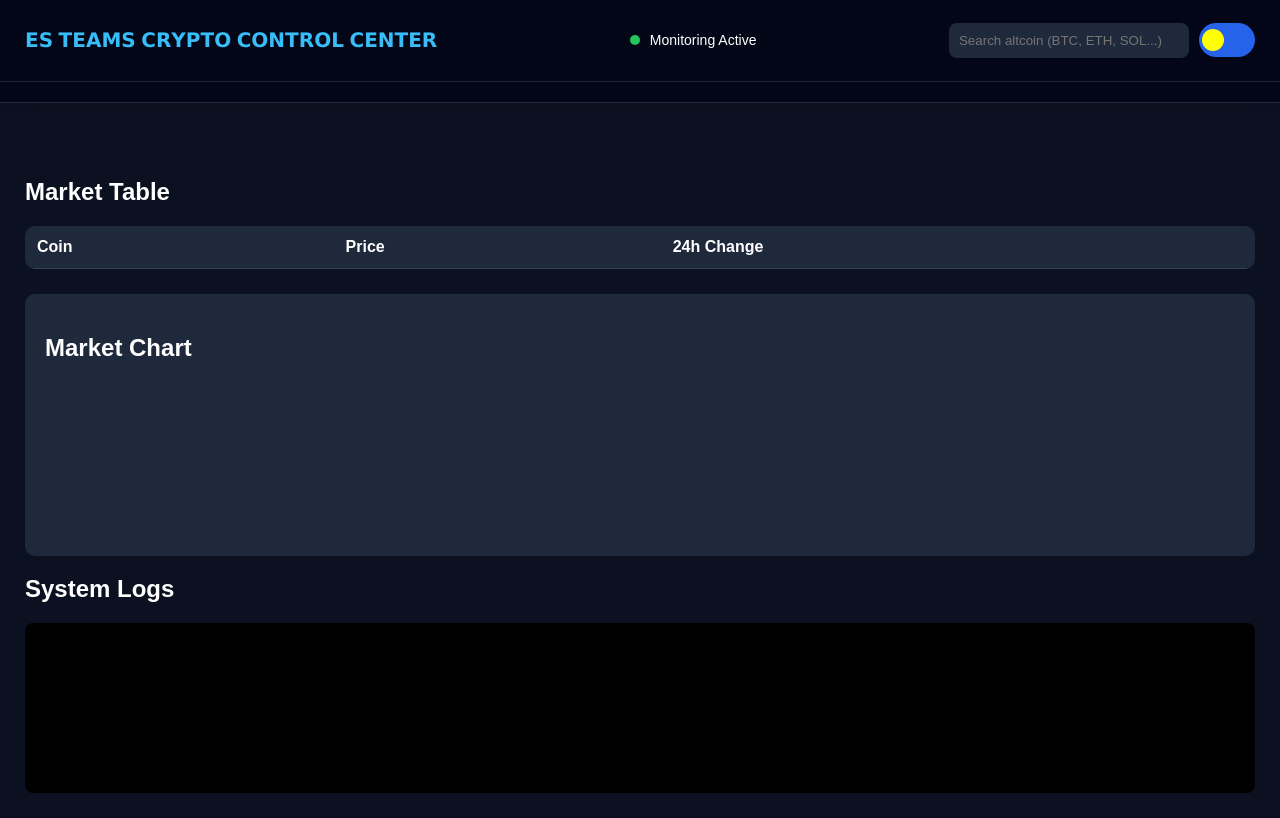
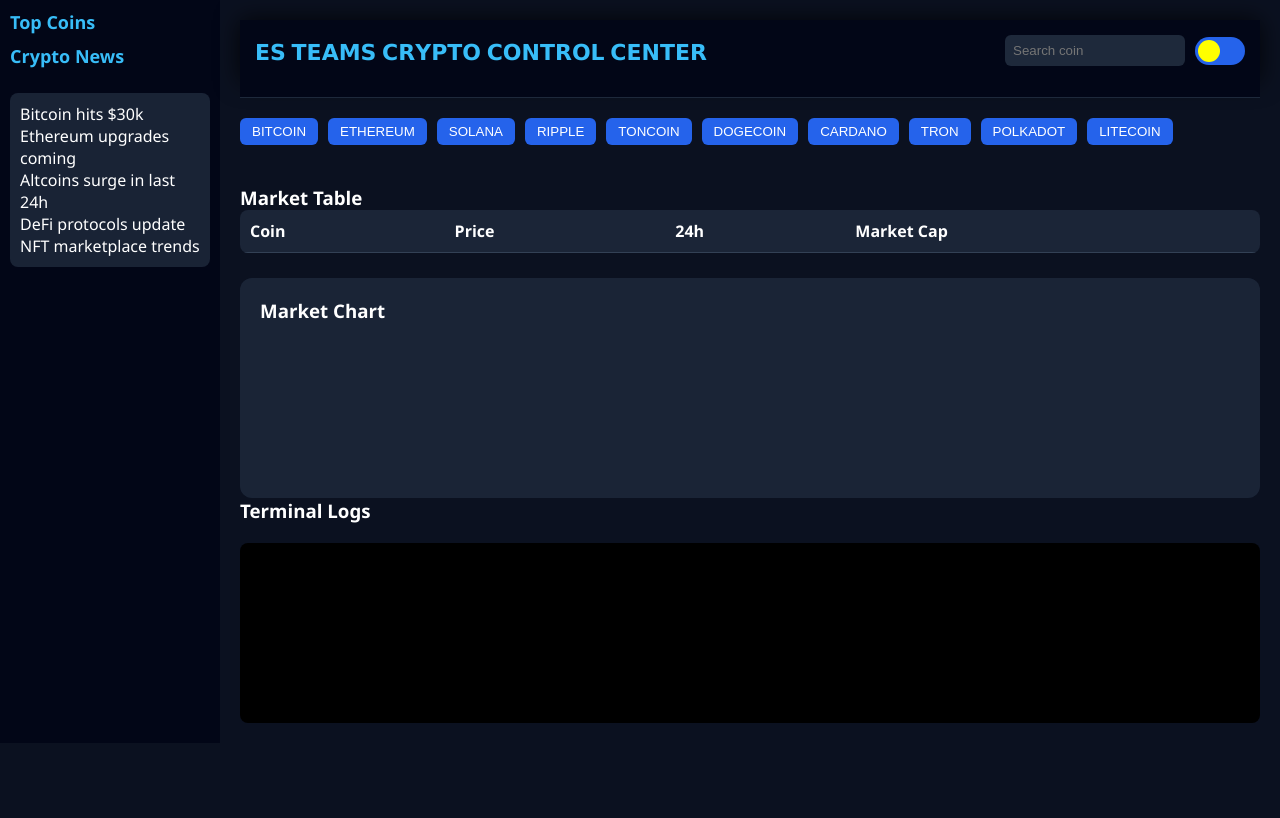
Before and after one commit to esteamsx/crypto-dashboard, a website: page public/index.html in a window 1280 px wide. Drawn offline with nearby package versions, Linux system fonts and the light colour scheme; no server answers.

Commit message:
ES TEAMS TECH

```diff
--- a/public/index.html
+++ b/public/index.html
@@ -1,323 +1,236 @@
 <!DOCTYPE html>
-<html>
+<html lang="en">
 <head>
-
+<meta charset="UTF-8">
+<meta name="viewport" content="width=device-width, initial-scale=1.0">
 <title>𝗘𝗦 𝗧𝗘𝗔𝗠𝗦 𝗖𝗥𝗬𝗣𝗧𝗢 𝗖𝗢𝗡𝗧𝗥𝗢𝗟 𝗖𝗘𝗡𝗧𝗘𝗥</title>
-
-<meta name="viewport" content="width=device-width, initial-scale=1">
-
+<script src="https://cdn.jsdelivr.net/npm/chart.js"></script>
 <style>
-body{
-font-family:Arial;
-margin:0;
-background:#0b1120;
-color:white;
-transition:0.5s;
-}
-
-header{
-display:flex;
-justify-content:space-between;
-align-items:center;
-padding:15px 25px;
-background:#020617;
-box-shadow:0 0 25px rgba(0,0,0,0.8);
-}
-
-h1{
-font-size:20px;
-color:#38bdf8;
-}
-
-.status{
-display:flex;
-align-items:center;
-gap:10px;
-font-size:14px;
-}
-
-.dot{
-width:10px;
-height:10px;
-border-radius:50%;
-background:#22c55e;
-animation:blink 1s infinite;
-}
-
-@keyframes blink{
-0%{opacity:1}
-50%{opacity:0.2}
-100%{opacity:1}
-}
-
-.search{
-padding:10px;
-border-radius:8px;
-border:none;
-width:220px;
-background:#1e293b;
-color:white;
-}
-
-.toggle-container{
-width:50px;
-height:28px;
-border-radius:50px;
-background:#2563eb;
-cursor:pointer;
-display:flex;
-align-items:center;
-justify-content:flex-start;
-padding:3px;
-transition:all 0.5s;
-}
-.toggle-container.sun{
-justify-content:flex-end;
-}
-.toggle-ball{
-width:22px;
-height:22px;
-border-radius:50%;
-background:yellow;
-transition:all 0.5s;
-}
-
-.container{
-padding:25px;
-}
-
-.ticker{
-overflow:hidden;
-white-space:nowrap;
-background:#020617;
-padding:10px;
-margin-bottom:20px;
-border-top:1px solid #1e293b;
-border-bottom:1px solid #1e293b;
-}
-
-.ticker span{
-display:inline-block;
-padding-right:50px;
-animation:scroll 25s linear infinite;
-}
-
-@keyframes scroll{
-0%{transform:translateX(100%)}
-100%{transform:translateX(-100%)}
-}
-
-.cards{
-display:grid;
-grid-template-columns:repeat(auto-fit,minmax(220px,1fr));
-gap:20px;
-margin-bottom:30px;
-}
-
-.card{
-background:#1e293b;
-padding:20px;
-border-radius:12px;
-box-shadow:0 10px 30px rgba(0,0,0,0.5);
-transition:0.3s;
-border:1px solid #334155;
-}
-
-.card:hover{
-transform:translateY(-6px);
-box-shadow:0 0 20px #2563eb;
-}
-
-.price{
-font-size:26px;
-margin-top:10px;
-}
-
-.green{
-color:#22c55e;
-}
-
-.red{
-color:#ef4444;
-}
-
-table{
-width:100%;
-border-collapse:collapse;
-background:#1e293b;
-border-radius:10px;
-overflow:hidden;
-}
-
-th,td{
-padding:12px;
-text-align:left;
-border-bottom:1px solid #334155;
-}
-
-.logs{
-background:black;
-color:#00ff9c;
-padding:10px;
-height:150px;
-overflow:auto;
-margin-top:20px;
-font-family:monospace;
-border-radius:8px;
-transition:all 0.5s;
-}
-
-.chartbox{
-background:#1e293b;
-margin-top:25px;
-padding:20px;
-border-radius:10px;
-}
-
-.light{
-background:#f1f5f9;
-color:black;
-}
-
-.light .card{
-background:white;
-}
-
-.light table{
-background:white;
-}
-
-.light .logs{
-background:#e5e5e5;
-color:black;
-}
+/* ---------------- GENERAL ---------------- */
+*{box-sizing:border-box;margin:0;padding:0;}
+body{font-family:'Segoe UI',Arial,sans-serif;background:#0b1120;color:white;transition:0.5s;display:flex;flex-direction:row;}
+a{text-decoration:none;color:inherit;}
+header{display:flex;justify-content:space-between;align-items:center;padding:15px;background:#020617;box-shadow:0 0 25px rgba(0,0,0,0.8);}
+h1{font-size:22px;color:#38bdf8;}
+.controls{display:flex;gap:10px;align-items:center;}
+.search{padding:8px;border-radius:6px;border:none;background:#1e293b;color:white;outline:none;width:180px;transition:0.3s;}
+.search:focus{background:#334155;}
+.toggle-container{width:50px;height:28px;border-radius:50px;background:#2563eb;display:flex;align-items:center;cursor:pointer;padding:3px;transition:all 0.5s;}
+.toggle-container.sun{justify-content:flex-end;}
+.toggle-ball{width:22px;height:22px;border-radius:50%;background:yellow;transition:all 0.5s;}
+.ticker{background:#020617;padding:8px;overflow:hidden;white-space:nowrap;border-bottom:1px solid #1e293b;}
+.ticker span{padding-right:50px;display:inline-block;animation:scroll 20s linear infinite;}
+@keyframes scroll{0%{transform:translateX(100%);}100%{transform:translateX(-100%);}}
+.container{padding:20px;flex:1;}
+.stats{display:grid;grid-template-columns:repeat(auto-fit,minmax(180px,1fr));gap:15px;margin-bottom:20px;}
+.stat{background:rgba(30,41,59,0.85);backdrop-filter:blur(10px);padding:15px;border-radius:12px;transition:0.3s;}
+.cards{display:grid;grid-template-columns:repeat(auto-fit,minmax(180px,1fr));gap:15px;margin-bottom:20px;}
+.card{background:rgba(30,41,59,0.85);backdrop-filter:blur(10px);padding:15px;border-radius:12px;border:1px solid #334155;transition:0.3s;cursor:pointer;}
+.card:hover{transform:translateY(-5px);box-shadow:0 0 20px #38bdf8;}
+.price{font-size:22px;margin-top:5px;}
+.green{color:#22c55e;}
+.red{color:#ef4444;}
+table{width:100%;border-collapse:collapse;background:rgba(30,41,59,0.85);border-radius:8px;overflow:hidden;transition:0.3s;}
+th,td{padding:10px;border-bottom:1px solid #334155;text-align:left;}
+tr:hover{background:#334155;cursor:pointer;}
+.chartbox{margin-top:25px;background:rgba(30,41,59,0.85);backdrop-filter:blur(10px);padding:20px;border-radius:12px;transition:0.3s;}
+.logs{background:black;color:#00ff9c;font-family:monospace;padding:10px;height:180px;overflow:auto;margin-top:20px;border-radius:8px;transition:0.3s;}
+.light .logs{color:#00ff9c;background:#e5e5e5;}
+.light{background:#f1f5f9;color:black;}
+.light header{background:white;}
+.light table,.light .card,.light .chartbox,.light .stat{background:white;color:black;}
+.light .search{background:#e5e5e5;color:black;}
+.light .toggle-ball{background:#333;}
+.light .ticker{background:#f1f5f9;color:black;}
+.light .card:hover{box-shadow:0 0 20px #2563eb;}
+.light th, .light td{border-bottom:1px solid #ccc;}
+.coin-selector{display:flex;flex-wrap:wrap;gap:10px;margin-bottom:20px;}
+.coin-selector button{padding:6px 12px;border:none;border-radius:6px;background:#2563eb;color:white;cursor:pointer;transition:0.3s;}
+.coin-selector button:hover{background:#38bdf8;}
+.sidebar{width:220px;background:#020617;padding:10px;overflow-y:auto;flex-shrink:0;display:flex;flex-direction:column;}
+.sidebar h2{color:#38bdf8;margin-bottom:10px;font-size:18px;}
+.sidebar button{margin-bottom:5px;padding:6px;border:none;border-radius:6px;background:#2563eb;color:white;cursor:pointer;transition:0.3s;}
+.sidebar button:hover{background:#38bdf8;}
+.news{background:rgba(30,41,59,0.85);padding:10px;border-radius:8px;margin-top:15px;max-height:300px;overflow-y:auto;}
+@media(max-width:900px){body{flex-direction:column;} .sidebar{width:100%;flex-direction:row;overflow-x:auto;} .sidebar button{flex-shrink:0;}}
 </style>
-
 </head>
-
 <body>
 
-<header>
-
-<h1>𝗘𝗦 𝗧𝗘𝗔𝗠𝗦 𝗖𝗥𝗬𝗣𝗧𝗢 𝗖𝗢𝗡𝗧𝗥𝗢𝗟 𝗖𝗘𝗡𝗧𝗘𝗥</h1>
-
-<div class="status">
-<div class="dot"></div>
-Monitoring Active
+<div class="sidebar">
+<h2>Top Coins</h2>
+<div id="topCoins"></div>
+<h2>Crypto News</h2>
+<div class="news" id="news"></div>
 </div>
 
-<div style="display:flex;align-items:center;gap:10px;">
-<input class="search" id="search" placeholder="Search altcoin (BTC, ETH, SOL...)">
+<div class="container">
+<header>
+<h1>𝗘𝗦 𝗧𝗘𝗔𝗠𝗦 𝗖𝗥𝗬𝗣𝗧𝗢 𝗖𝗢𝗡𝗧𝗥𝗢𝗟 𝗖𝗘𝗡𝗧𝗘𝗥</h1>
+<div class="controls">
+<input id="search" class="search" placeholder="Search coin">
 <div class="toggle-container" id="modeToggle"><div class="toggle-ball"></div></div>
 </div>
-
 </header>
 
 <div class="ticker" id="ticker"></div>
-
-<div class="container">
-
+<div class="stats" id="stats"></div>
+<div class="coin-selector" id="coinSelector"></div>
 <div class="cards" id="cards"></div>
 
-<h2>Market Table</h2>
-
+<h3>Market Table</h3>
 <table>
-<thead>
-<tr>
-<th>Coin</th>
-<th>Price</th>
-<th>24h Change</th>
-</tr>
-</thead>
+<thead><tr><th>Coin</th><th>Price</th><th>24h</th><th>Market Cap</th></tr></thead>
 <tbody id="table"></tbody>
 </table>
 
 <div class="chartbox">
-<h2>Market Chart</h2>
+<h3 id="chartTitle">Market Chart</h3>
 <canvas id="chart"></canvas>
 </div>
 
-<h2>System Logs</h2>
+<h3>Terminal Logs</h3>
 <div class="logs" id="logs"></div>
-
 </div>
 
-<script src="https://cdn.jsdelivr.net/npm/chart.js"></script>
+<script>
+let chart, logs=[], isDark=true;
+let coins=["bitcoin","ethereum","solana","ripple","toncoin","dogecoin","cardano","tron","polkadot","litecoin"];
+let alertSettings = {};
 
-<script>
-let logs=[];
-let chart;
-let isDark=true;
-const coins=["bitcoin","ethereum","solana","ripple","toncoin","tether-gold"];
-const modeToggle=document.getElementById("modeToggle");
+// ---------------- GLOBAL STATS ----------------
+async function loadGlobal(){
+try{
+const res=await fetch("https://api.coingecko.com/api/v3/global");
+const data=await res.json();
+document.getElementById("stats").innerHTML=`
+<div class="stat"><b>Total Market Cap</b><div>$${Math.round(data.data.total_market_cap.usd/1e9)}B</div></div>
+<div class="stat"><b>24h Volume</b><div>$${Math.round(data.data.total_volume.usd/1e9)}B</div></div>
+<div class="stat"><b>BTC Dominance</b><div>${data.data.market_cap_percentage.btc.toFixed(2)}%</div></div>`;
+}catch(e){console.error(e);}
+}
 
-async function loadPrices(){
+// ---------------- COIN SELECTOR ----------------
+function createCoinSelector(){
+const selector=document.getElementById("coinSelector");
+coins.forEach(c=>{
+let btn=document.createElement("button");
+btn.innerText=c.toUpperCase();
+btn.onclick=()=>loadData(c);
+selector.appendChild(btn);
+});
+}
+
+// ---------------- TOP COINS SIDEBAR ----------------
+async function loadTopCoins(){
 try{
-const res=await fetch("https://api.coingecko.com/api/v3/coins/markets?vs_currency=usd&ids="+coins.join(","));
+const res=await fetch("https://api.coingecko.com/api/v3/coins/markets?vs_currency=usd&order=market_cap_desc&per_page=100&page=1");
 const data=await res.json();
+const topDiv=document.getElementById("topCoins");
+topDiv.innerHTML="";
+data.forEach(c=>{
+let btn=document.createElement("button");
+btn.innerText=c.symbol.toUpperCase();
+btn.onclick=()=>loadData(c.id);
+topDiv.appendChild(btn);
+});
+}catch(e){console.error(e);}
+}
 
+// ---------------- LOAD NEWS ----------------
+async function loadNews(){
+try{
+// Dummy news example (replace with real API if available)
+const newsDiv=document.getElementById("news");
+newsDiv.innerHTML="";
+const sampleNews=[
+"Bitcoin hits $30k",
+"Ethereum upgrades coming",
+"Altcoins surge in last 24h",
+"DeFi protocols update",
+"NFT marketplace trends"
+];
+sampleNews.forEach(n=>{
+let p=document.createElement("p");
+p.innerText=n;
+newsDiv.appendChild(p);
+});
+}catch(e){console.error(e);}
+}
+
+// ---------------- LOAD DATA ----------------
+async function loadData(search){
+try{
+let filteredCoins = coins;
+if(search) filteredCoins = [search.toLowerCase()];
+const res=await fetch(`https://api.coingecko.com/api/v3/coins/markets?vs_currency=usd&ids=${filteredCoins.join(",")}`);
+const data=await res.json();
 const cards=document.getElementById("cards");
 const table=document.getElementById("table");
 const ticker=document.getElementById("ticker");
-
-cards.innerHTML="";
-table.innerHTML="";
-ticker.innerHTML="";
-
-const prices=[];
-const labels=[];
-
+cards.innerHTML=""; table.innerHTML=""; ticker.innerHTML="";
+let prices=[], labels=[];
 data.forEach(c=>{
-const change=c.price_change_percentage_24h;
-const color=change>=0?"green":"red";
-
+let change=c.price_change_percentage_24h;
+let color=change>=0?"green":"red";
 cards.innerHTML+=`<div class="card"><b>${c.symbol.toUpperCase()}</b><div class="price">$${c.current_price.toLocaleString()}</div><div class="${color}">${change.toFixed(2)}%</div></div>`;
-table.innerHTML+=`<tr><td>${c.name}</td><td>$${c.current_price.toLocaleString()}</td><td class="${color}">${change.toFixed(2)}%</td></tr>`;
+table.innerHTML+=`<tr onclick="loadChart('${c.id}')"><td>${c.name}</td><td>$${c.current_price.toLocaleString()}</td><td class="${color}">${change.toFixed(2)}%</td><td>$${Math.round(c.market_cap/1e9)}B</td></tr>`;
 ticker.innerHTML+=`<span>${c.symbol.toUpperCase()} $${c.current_price.toLocaleString()}</span>`;
-
-prices.push(c.current_price);
-labels.push(c.symbol.toUpperCase());
-
+prices.push(c.current_price); labels.push(c.symbol.toUpperCase());
 logs.unshift(`[${new Date().toLocaleTimeString()}] ${c.symbol.toUpperCase()} updated`);
-if(logs.length>40) logs.pop();
+if(logs.length>50) logs.pop();
+if(alertSettings[c.id]){
+if(alertSettings[c.id].above && c.current_price>alertSettings[c.id].above){alert(`${c.symbol.toUpperCase()} ABOVE ${alertSettings[c.id].above}`);}
+if(alertSettings[c.id].below && c.current_price<alertSettings[c.id].below){alert(`${c.symbol.toUpperCase()} BELOW ${alertSettings[c.id].below}`);}
+}
 });
-
 document.getElementById("logs").innerHTML=logs.join("<br>");
 drawChart(labels,prices);
 }catch(e){console.error(e);}
 }
 
+// ---------------- LOAD CHART ----------------
+async function loadChart(id){
+try{
+const res=await fetch(`https://api.coingecko.com/api/v3/coins/${id}/market_chart?vs_currency=usd&days=1`);
+const data=await res.json();
+let prices=data.prices.map(p=>p[1]);
+let labels=data.prices.map(p=>new Date(p[0]).toLocaleTimeString());
+drawChart(labels,prices);
+document.getElementById("chartTitle").innerText=id.toUpperCase()+" CHART";
+}catch(e){console.error(e);}
+}
+
+// ---------------- DRAW CHART ----------------
 function drawChart(labels,prices){
 const ctx=document.getElementById("chart");
 if(chart) chart.destroy();
 chart=new Chart(ctx,{
-type:"line",
-data:{
-labels:labels,
-datasets:[{
-label:"Market Prices",
-data:prices,
-borderColor:"#38bdf8",
-backgroundColor:"rgba(56,189,248,0.2)",
-tension:0.3
-}]
-},
-options:{
-plugins:{legend:{display:false}},
-scales:{y:{ticks:{color:isDark?"white":"black"}},x:{ticks:{color:isDark?"white":"black"}}}
-}
+type:'line',
+data:{labels, datasets:[{data:prices,borderColor:'#38bdf8',backgroundColor:'rgba(56,189,248,0.2)',tension:0.3}]},
+options:{plugins:{legend:{display:true}},scales:{y:{ticks:{color:isDark?"white":"black"}},x:{ticks:{color:isDark?"white":"black"}}}}
 });
 }
 
-modeToggle.addEventListener("click",()=>{
+// ---------------- EVENTS ----------------
+document.getElementById("search").addEventListener("keypress",function(e){
+if(e.key==="Enter"){loadData(this.value);}
+});
+document.getElementById("modeToggle").addEventListener("click",()=>{
 document.body.classList.toggle("light");
 isDark=!isDark;
-modeToggle.classList.toggle("sun");
+document.getElementById("modeToggle").classList.toggle("sun");
 });
 
-setInterval(loadPrices,5000);
-loadPrices();
+// ---------------- AUTO UPDATE ----------------
+setInterval(()=>loadData(),5000);
+
+// ---------------- INIT ----------------
+loadGlobal();
+createCoinSelector();
+loadTopCoins();
+loadNews();
+loadData();
 </script>
-
 </body>
 </html>
```
